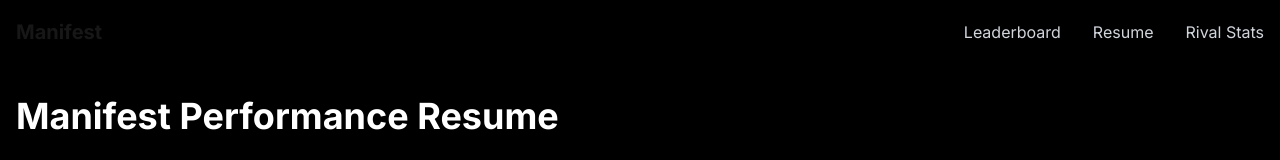
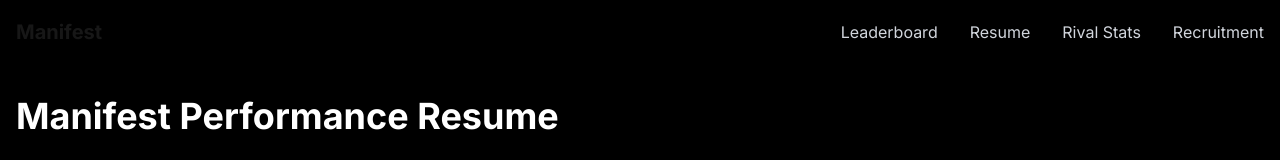
Before and after one commit to EmersonMarinho/manifest-score-board, a Next.js app: page /resume in a window 1280 px wide. Shown: the top 160 px of the page. Built offline with nearby package versions, Linux system fonts and the light colour scheme; no server answers; the database is empty.

Commit message:
feat: add recruitment link to navbar

```diff
--- a/app/components/Navbar.tsx
+++ b/app/components/Navbar.tsx
@@ -6,6 +6,7 @@
     { label: 'Leaderboard', href: '/' },
     { label: 'Resume', href: '/resume' },
     { label: 'Rival Stats', href: '/rival-stats' },
+    { label: 'Recruitment', href: '/recruitment' },
   ];
 
   return (
```
